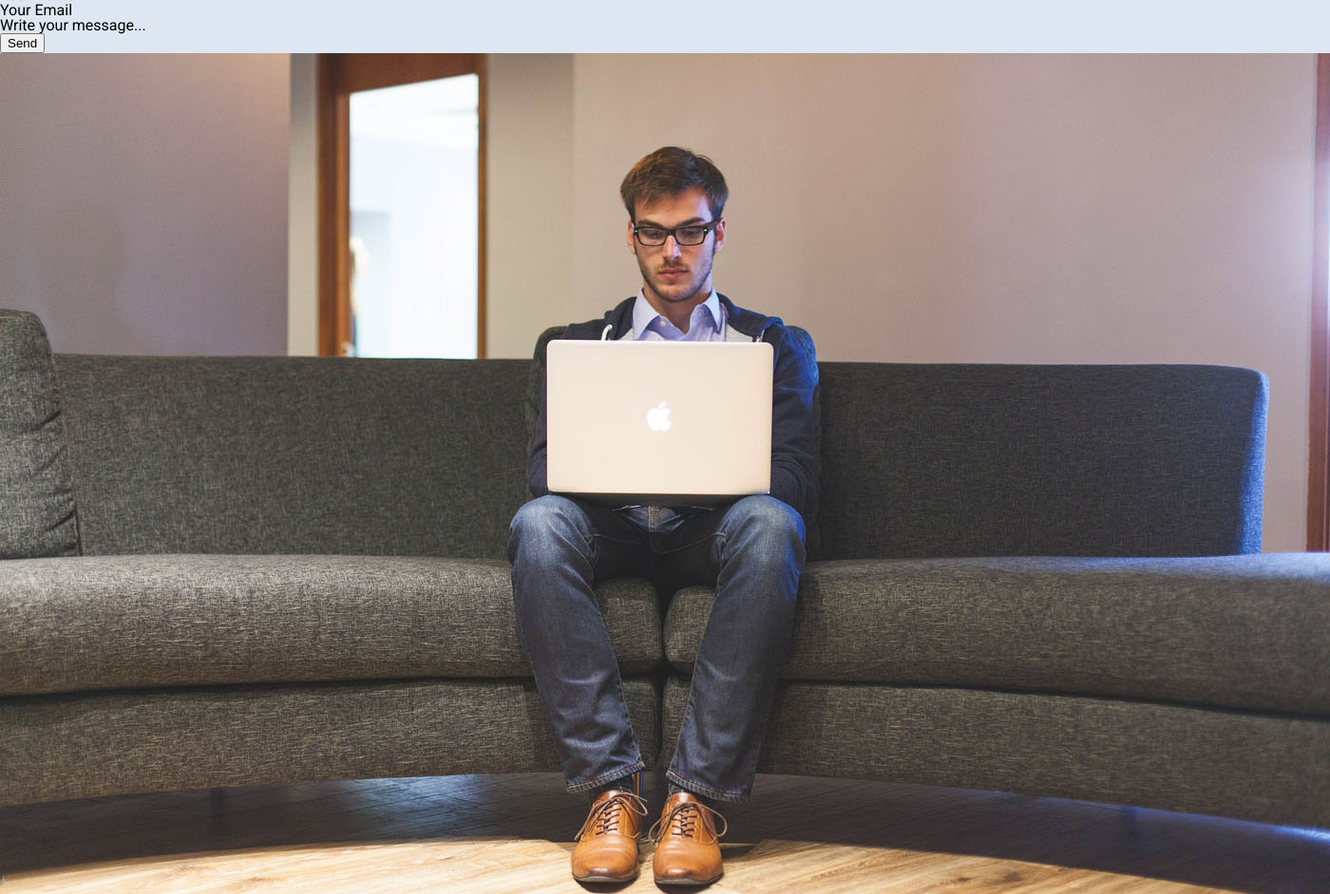
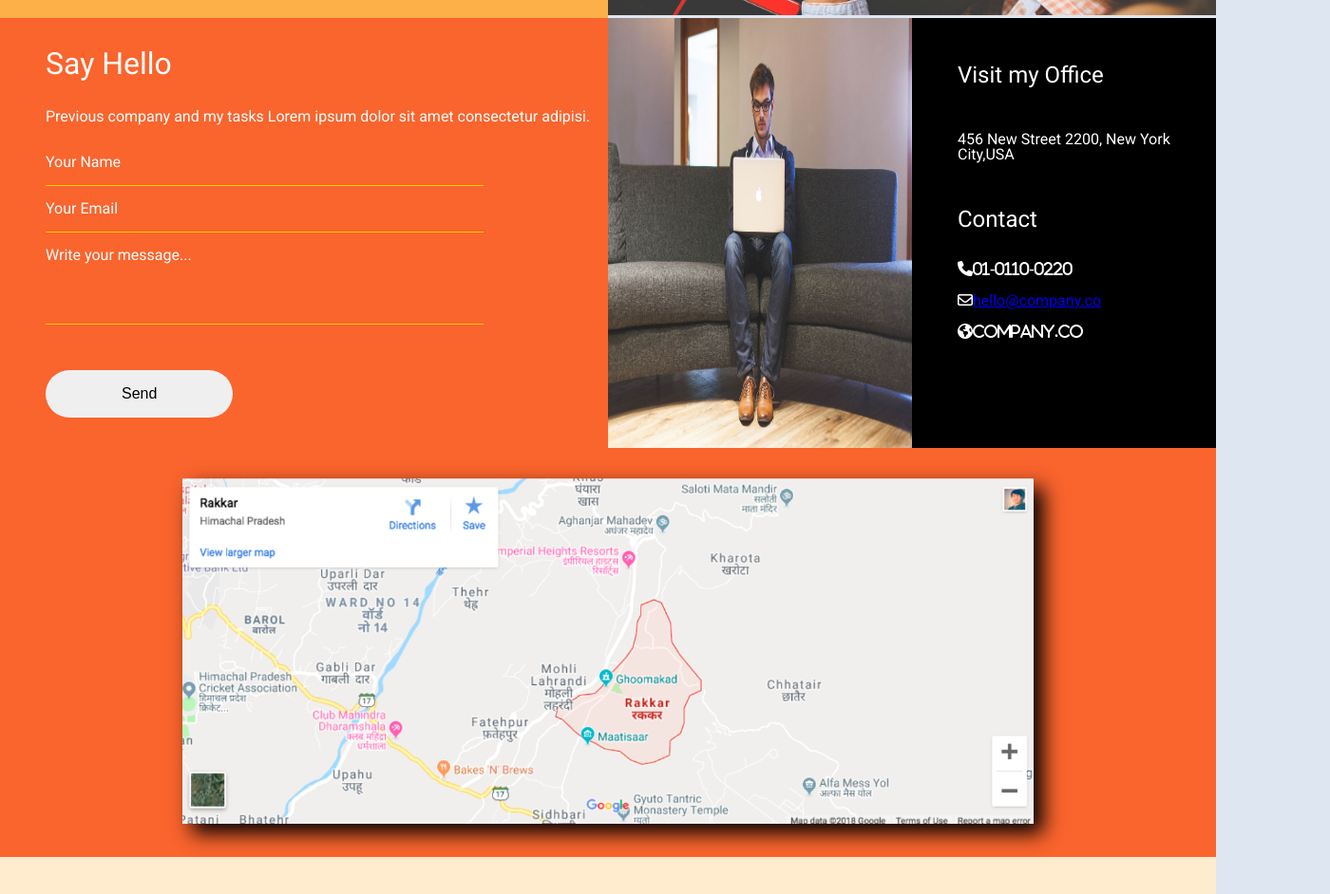
Before and after one commit to ramandivyanshi/06-grid, a plain HTML site: page project/index.html in a window 1280 px wide. Shown: the part 1858-2800 px from the top of the page at 95% size, 1400 px wide, since content can reach past the window. Drawn offline with Linux system fonts and the light colour scheme.

Commit message:
grid layout done, responsive left.

```diff
--- a/project/assets/stylesheet/style.scss
+++ b/project/assets/stylesheet/style.scss
@@ -172,6 +172,10 @@ progress {
 }
 
 .row3 {
+    i {
+        font-size: 4rem;
+        padding-bottom: 4rem;
+    }
     display: grid;
     grid-template-columns: 25% 25% 25% 25%;
 }
@@ -184,7 +188,7 @@ h1 {
 .squares {
     font-family: -apple-system, BlinkMacSystemFont, 'Segoe UI', Roboto, Oxygen, Ubuntu, Cantarell, 'Open Sans', 'Helvetica Neue', sans-serif;
     text-align: center;
-    padding: 2rem 2rem 2rem 2rem;
+    padding: 2rem 2rem 4rem 2rem;
 }
 
 .row3_sq1 {
@@ -233,12 +237,12 @@ h2 {
 
 .row4_sq2 {
     text-align: left;
-    padding: 2rem 1rem 0rem 3rem;
+    padding: 2rem 1rem 2rem 3rem;
     background-color: rgb(250, 100, 45);
 }
 
 .previous {
-    padding-bottom: 3rem;
+    padding-bottom: 2rem;
 }
 
 .row5 {
@@ -252,3 +256,97 @@ h2 {
     padding: 2rem 1rem 2rem 3rem;
     background-color: rgb(253, 175, 72);
 }
+
+.row6 {
+    color: white;
+    display: grid;
+    grid-template-columns: 50% 25% 25%;
+}
+
+.row6_sq1 {
+    text-align: left;
+    padding: 2rem 1rem 2rem 3rem;
+    background-color: rgb(250, 100, 45);
+}
+
+.yourname {
+    width: 80%;
+    padding-bottom: 1rem;
+    border-bottom: 1px solid rgb(255, 208, 0);
+}
+
+.youremail {
+    width: 80%;
+    padding: 1rem 0rem 1rem 0rem;
+    border-bottom: 1px solid rgb(255, 208, 0);
+}
+
+.msg {
+    width: 80%;
+    padding: 1rem 0rem 4rem 0rem;
+    border-bottom: 1px solid rgb(255, 208, 0);
+}
+
+.send {
+    padding-top: 3rem;
+}
+
+button {
+    font-size: medium;
+    border-radius: 4rem;
+    padding: 1rem 5rem 1rem 5rem;
+    border-style: none;
+}
+
+.img5 {
+    width: 100%;
+    height: 100%;
+}
+
+.row6_sq3 {
+    background-color: black;
+    text-align: left;
+    padding: 2rem 1rem 2rem 3rem;
+    h1 {
+        font-size: x-large;
+        padding: 3rem 0rem 2rem 0rem;
+    }
+    h2 {
+        font-size: x-large;
+    }
+}
+
+.map {
+    align-content: center;
+    background-color: rgb(250, 100, 45);
+    padding: 2rem 0rem 2rem 0rem;
+}
+
+.img6 {
+    width: 70%;
+    margin-left: 15%;
+    box-shadow: 10px 10px 20px black;
+}
+
+.footer {
+    padding-left: 35%;
+    padding-bottom: 10rem;
+    background-color: blanchedalmond;
+    color: gray;
+    p {
+        padding: 10rem 0rem 0rem 0rem;
+        b {
+            color: rgb(250, 100, 45);
+        }
+    }
+}
+
+.iconbar {
+    i {
+        color: gray;
+    }
+    li {
+        padding: 2rem 2rem 2rem 2rem;
+    }
+    display: flex;
+}
--- a/project/index.html
+++ b/project/index.html
@@ -6,6 +6,7 @@
     <meta name="viewport" content="width=device-width, initial-scale=1.0">
     <meta http-equiv="X-UA-Compatible" content="ie=edge">
     <link rel="stylesheet" href="./assets/stylesheet/style.css">
+
     <title>grid_layout</title>
 </head>
 
@@ -143,30 +144,52 @@
             <div class="yourname">
                 Your Name
             </div>
-            <div class="Youremail">
+            <div class="youremail">
                 Your Email
             </div>
             <div class="msg">
                 Write your message...
             </div>
-            <button>Send</button>
+            <div class="send">
+                <button>Send</button></div>
         </div>
         <div class="img5">
             <img class="img5" src="./assets/media/contact-img.jpg">
         </div>
-        <div>
-            <h1>Visit my Office</h1>
+        <div class="row6_sq3">
+            <h2>Visit my Office</h2>
             <br>
             <p>456 New Street 2200, New York City,USA</p>
             <h1>Contact</h1>
-            <a href="#" target="_blank"> <i class="far fa-desktop-alt">01-0110-0220</i></a>
+            <a href="#" target="_blank"> <i class="fa fa-phone" aria-hidden="true">01-0110-0220</i></a>
             <br>
-            <a href="#" target="_blank"> <i class="far fa-desktop-alt">hello@company.co</i></a>
             <br>
-            <a href="#" target="_blank"> <i class="far fa-desktop-alt">company.co</i></a>
+            <a href="#" target="_blank"> <i class="fa fa-envelope-o" aria-hidden="true"></i>hello@company.co</i>
+            </a>
+            <br>
+            <br>
+            <a href="#" target="_blank"> <i class="fa fa-globe" aria-hidden="true">company.co</i></a>
         </div>
     </div>
-
+    <div class="map">
+        <img class="img6" src="./assets/media/map.png">
+    </div>
+    <div class="footer">
+        <p>Copyright @2020 Your Company | Design <b>:templatemo</b></p>
+        <ul class="iconbar">
+            <li>
+                <a href="#" target="_blank"> <i class="fa fa-facebook" aria-hidden="true"></i> </li>
+            <li>
+                <a href="#" target="_blank"> <i class="fa fa-twitter" aria-hidden="true"></i> </li>
+            <li>
+                <a href="#" target="_blank"> <i class="fa fa-google-plus" aria-hidden="true"></i></li>
+            <li>
+                <a href="#" target="_blank"> <i class="fa fa-dribbble" aria-hidden="true"></i></li>
+            <li>
+                <a href="#" target="_blank"> <i class="fa fa-linkedin" aria-hidden="true"></i> </li>
+        </ul>
+    </div>
+    <script src="https://kit.fontawesome.com/930035066e.js" crossorigin="anonymous"></script>
 </body>
 
 </html>
```
Also changed, not shown: project/assets/media/map.png (added), project/assets/stylesheet/style.css, 1 other file.
